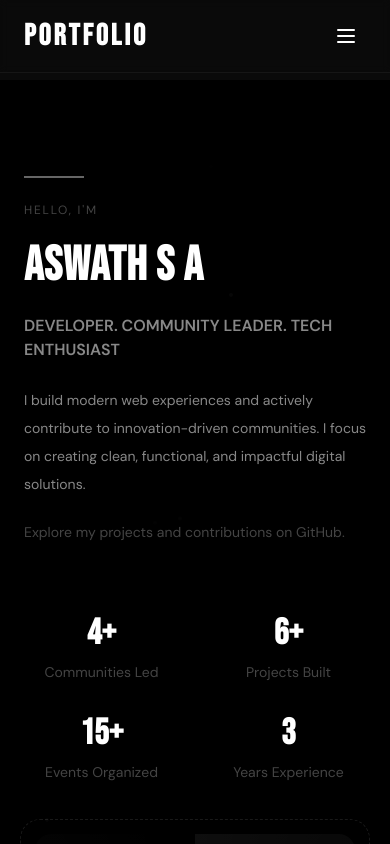
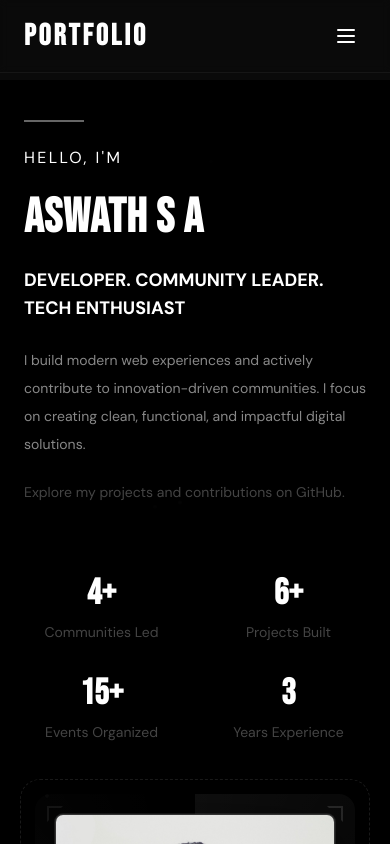
Before and after one commit to Aswath2005/Portfolio, a Next.js app: page / in a window 390 px wide. Shown: the top 844 px of the page. Built offline with nearby package versions, Linux system fonts and the light colour scheme.

Commit message:
Fix mobile Hero section: reduce padding gap, improve Hello I'm text, highlight tagline

```diff
--- a/components/Hero.tsx
+++ b/components/Hero.tsx
@@ -44,7 +44,7 @@ export function Hero() {
   return (
     <section
       id="home"
-      className="relative overflow-hidden pt-24 lg:pt-0"
+      className="relative overflow-hidden pt-10 md:pt-16 lg:pt-0"
       style={{ backgroundColor: 'var(--bg-primary)' }}
     >
       {/* Floating particles background */}
@@ -98,8 +98,8 @@ export function Hero() {
               initial={{ opacity: 0, y: 20 }}
               animate={{ opacity: 1, y: 0 }}
               transition={{ duration: 0.6, delay: 0.2 }}
-              className="text-xs uppercase tracking-[0.15em] font-dm-sans mb-2"
-              style={{ color: 'var(--text-muted)' }}
+              className="text-base md:text-xs uppercase tracking-[0.15em] font-dm-sans mb-2"
+              style={{ color: 'var(--accent)' }}
             >
               Hello, I'm
             </motion.p>
@@ -123,15 +123,15 @@ export function Hero() {
               initial={{ opacity: 0, y: 20 }}
               animate={{ opacity: 1, y: 0 }}
               transition={{ duration: 0.6, delay: 0.8 }}
-              className="text-base md:text-2xl font-semibold md:font-bebas uppercase md:normal-case tracking-[0.1em] md:tracking-wide mb-16"
+              className="text-lg md:text-2xl font-bold md:font-bebas uppercase md:normal-case tracking-[0.1em] md:tracking-wide mb-16"
               style={{
-                color: 'var(--text-secondary)',
+                color: 'var(--accent)',
                 letterSpacing: 'inherit',
               }}
             >
               <TypeWriter
                 text="developer. community leader. tech enthusiast"
-                className="text-base md:text-2xl font-semibold md:font-bebas"
+                className="text-lg md:text-2xl font-bold md:font-bebas"
               />
             </motion.p>
 
```
